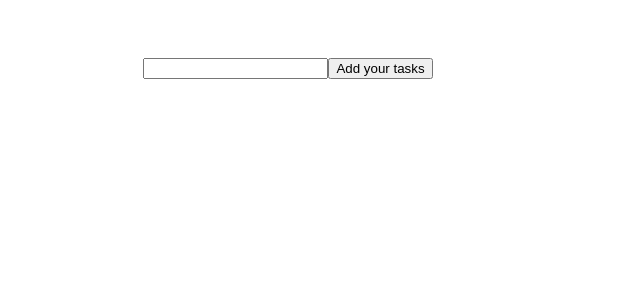
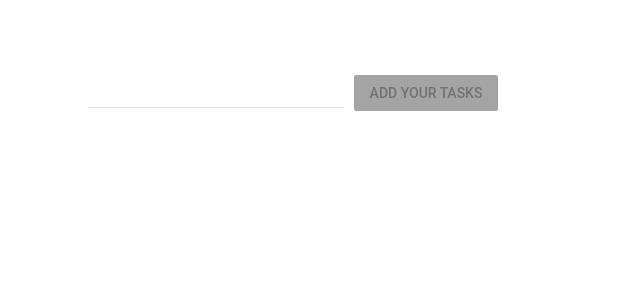
Before and after one commit to shreyaganguly/docket, a React (Create React App) app: page / in a window 1280 px wide. Shown: the top 300 px of the page, without its empty margins (352-992 px from the left). Built offline with nearby package versions, Linux system fonts and the light colour scheme.

Commit message:
Added material text field and button

```diff
--- a/src/Docket.js
+++ b/src/Docket.js
@@ -1,5 +1,8 @@
 import React, { Component } from "react";
 import Checkbox from "material-ui/Checkbox";
+import RaisedButton from "material-ui/RaisedButton";
+import TextField from "material-ui/TextField";
+
 import MuiThemeProvider from "material-ui/styles/MuiThemeProvider";
 
 export default class Docket extends Component {
@@ -7,11 +10,17 @@ export default class Docket extends Component {
     super(props);
     this.state = {
       items: [],
-      input: ""
+      input: "",
+      disabled: true
     };
   }
   handleChange(e) {
     this.setState({ input: e.target.value });
+    if (e.target.value.length > 0) {
+      this.setState({ disabled: false });
+    } else {
+      this.setState({ disabled: true });
+    }
   }
 
   handleClick() {
@@ -20,10 +29,9 @@ export default class Docket extends Component {
       decoration: { textDecoration: "none" },
       checked: false
     });
-    this.setState({ items: this.state.items, input: "" });
+    this.setState({ items: this.state.items, input: "", disabled: true });
   }
   handleCheck(index, self, a) {
-    console.log("Came here");
     var item = self.state.items[index];
     if (item.checked === false) {
       item.checked = true;
@@ -38,18 +46,21 @@ export default class Docket extends Component {
   render() {
     let that = this;
     return (
-      <div>
-        <input
-          type="text"
+      <MuiThemeProvider>
+        <TextField
           value={this.state.input}
+          style={{ margin: 10 }}
           onChange={this.handleChange.bind(this)}
         />
-        <input
-          type="button"
-          value="Add your tasks"
+        <RaisedButton
+          backgroundColor="#1e93f1"
+          label="Add your tasks"
+          labelColor="#fff"
+          disabled={this.state.disabled}
+          disabledBackgroundColor="#a4a4a4"
           onClick={this.handleClick.bind(this)}
         />
-        <MuiThemeProvider>
+
         <ul>
           {this.state.items.map(function(item, i) {
             return (
@@ -65,7 +76,6 @@ export default class Docket extends Component {
           })}
         </ul>
       </MuiThemeProvider>
-      </div>
     );
   }
 }
```
Lines whose indentation alone changed are shown as unchanged.
